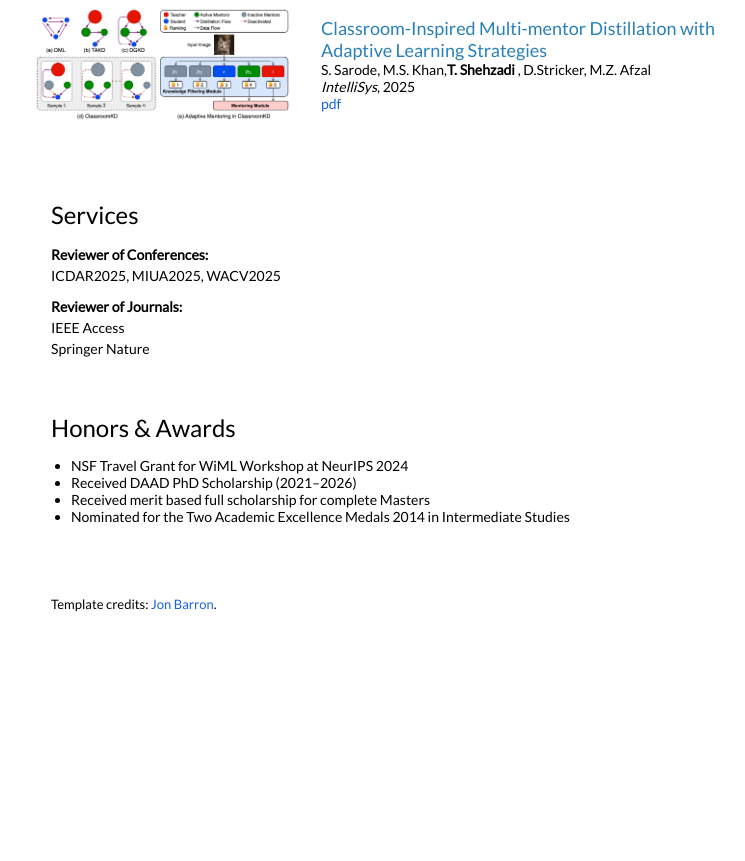
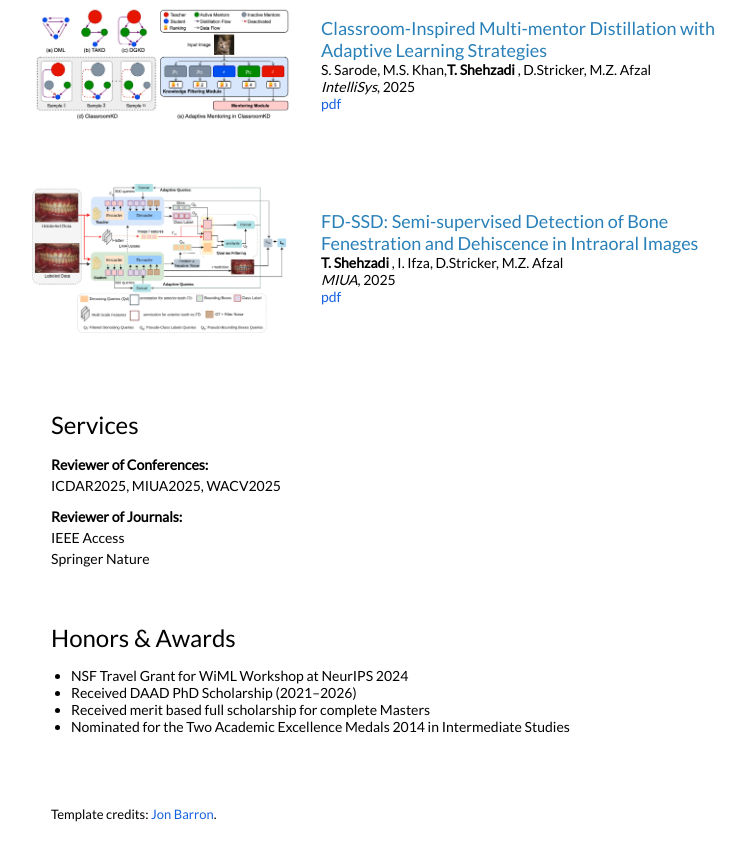
Before and after one commit to tahirashehzadi/TahiraShehzadi.github.io, a plain HTML site: page index.html in a window 1280 px wide. Shown: the part 2318-3179 px from the top of the page, without its empty margins (249-994 px from the left). Before the commit the page ends 3017 px from the top, so only its background shows below. Drawn offline with Linux system fonts and the light colour scheme.

Commit message:
Update index.html

```diff
--- a/index.html
+++ b/index.html
@@ -218,6 +218,25 @@
                 </div>
 
 
+                <div class="paper">
+                  <table>
+                    <tr>
+                      <td>
+                        <img src="figures/FD-SSD.png" alt="FD-SSD">
+                      </td>
+                      <td>
+                        <papertitle>FD-SSD: Semi-supervised Detection of Bone Fenestration and Dehiscence in Intraoral Images</papertitle>
+                         <strong>T. Shehzadi </strong>, I. Ifza, D.Stricker, M.Z. Afzal
+                        <br>
+                        <em>MIUA</em>, 2025
+                        <br>
+                        <a href="https://link.springer.com/chapter/10.1007/978-3-031-98691-8_1">pdf</a>
+                      </td>
+                    </tr>
+                  </table>
+                </div>
+
+
 
 
 
```
